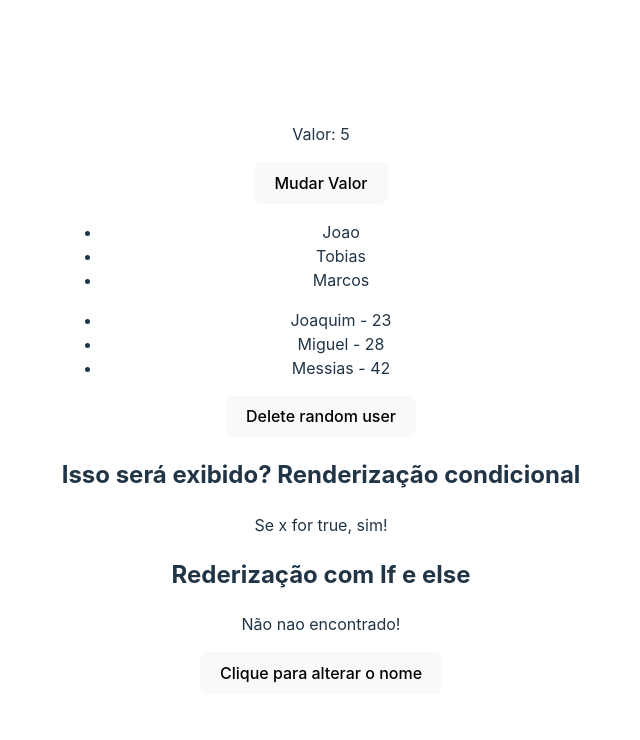
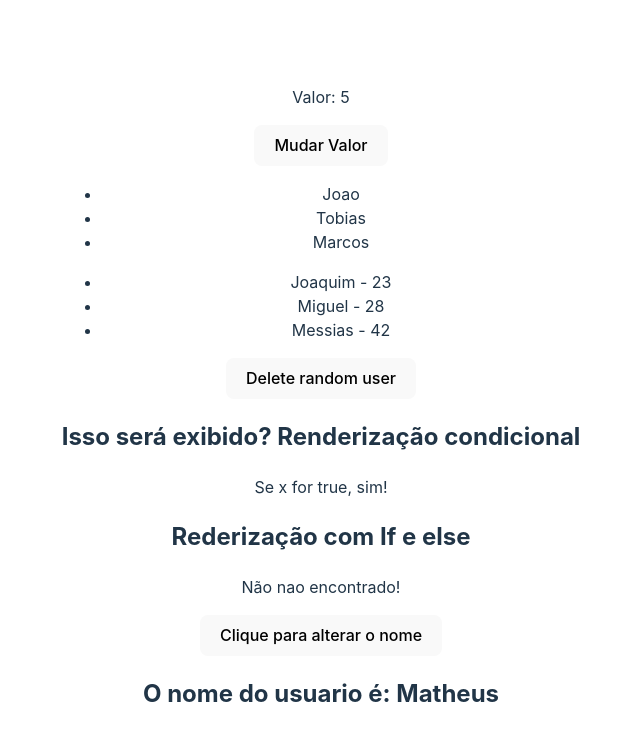
Before and after one commit to Dev-Organizada/React, a React (Vite) app in the folder introducao/introduction-react/: page / in a window 1280 px wide. Shown: the top 740 px of the page, without its empty margins (319-959 px from the left). Built offline with nearby package versions, Linux system fonts and the light colour scheme.

Commit message:
Introdução a Propos

```diff
--- a/introducao/introduction-react/src/App.jsx
+++ b/introducao/introduction-react/src/App.jsx
@@ -11,6 +11,7 @@
 import './App.css'
 import ListRender from './components/ListRender'
 import ConditionalRender from './components/ConditionalRender'
+import ShowUserName from './components/ShowUserName'
 
 
 
@@ -20,6 +21,7 @@
         <MenegeData/>
         <ListRender/>
         <ConditionalRender/>
+        <ShowUserName name="Matheus" />
       </>
   )
 }
--- /dev/null
+++ b/introducao/introduction-react/src/components/ShowUserName.jsx
@@ -0,0 +1,9 @@
+function ShowUserName(props) {
+  return (
+    <div>
+        <h2>O nome do usuario é: {props.name}</h2>
+    </div>
+  )
+}
+
+export default ShowUserName
```
Also changed, not shown: 1 other file (tests, documents, lock files or other folders).
